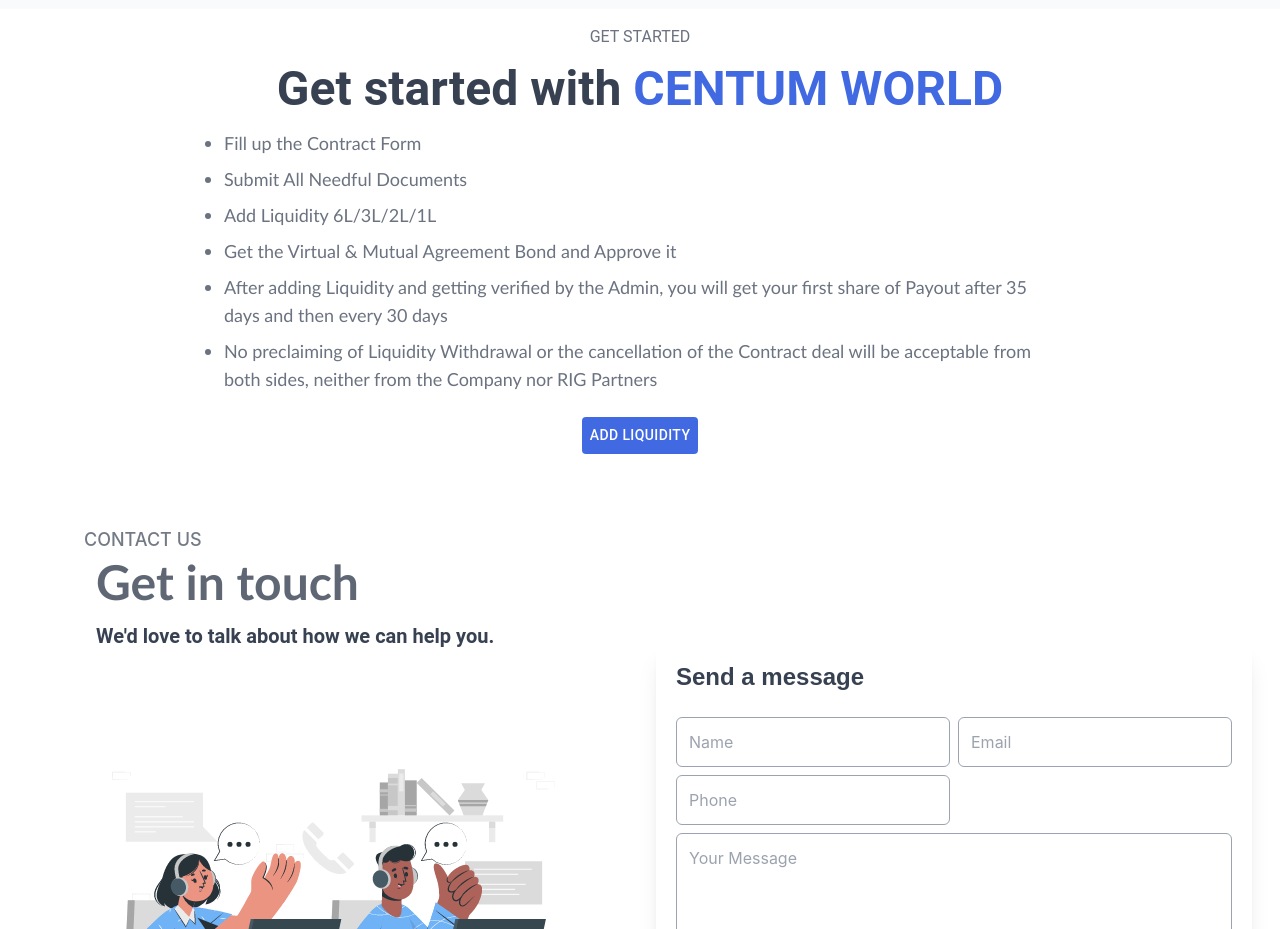
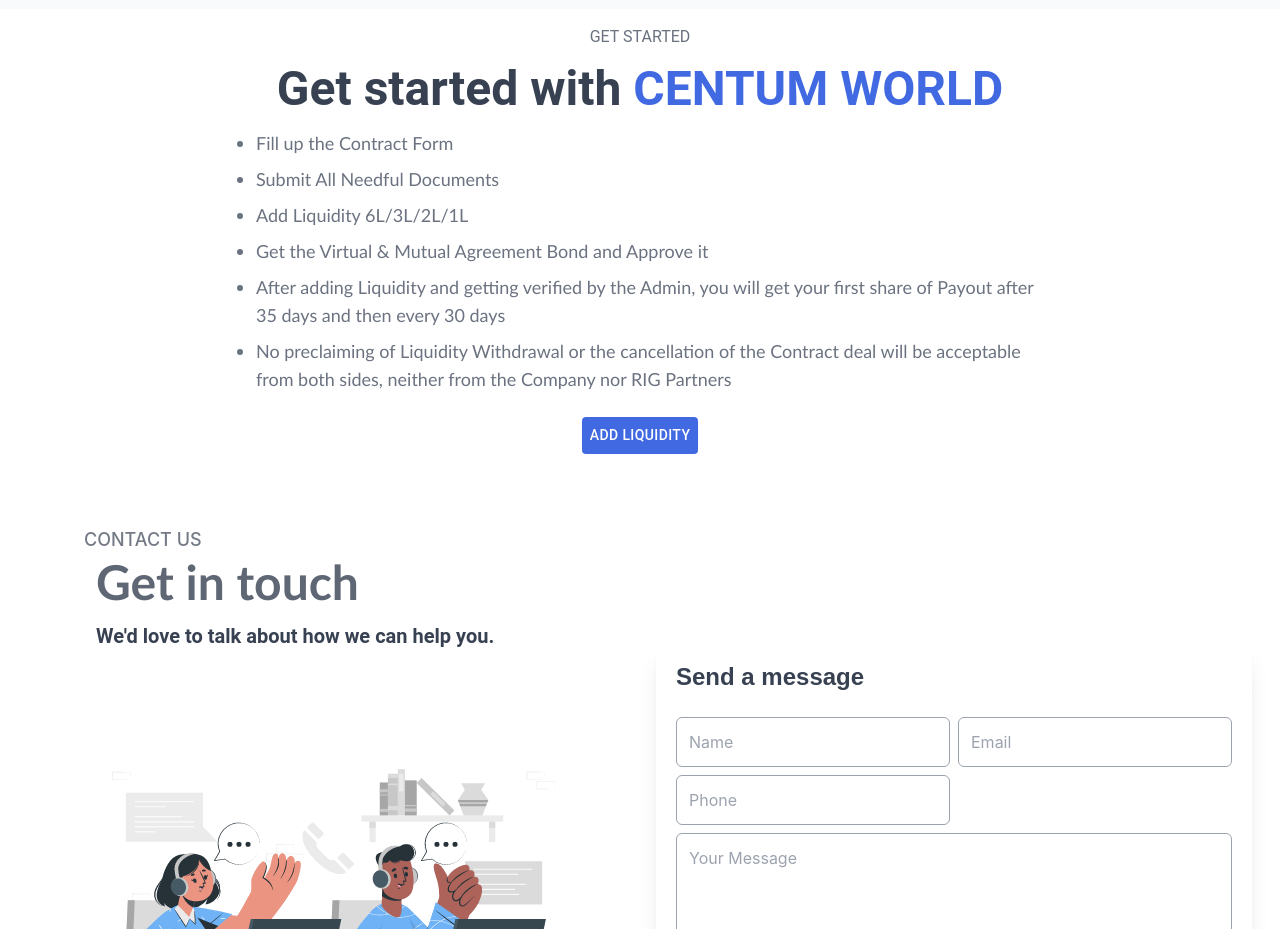
Before and after one commit to centum-world/mining-rig-portfolio, a React (Vite) app: page / in a window 1280 px wide. Shown: the part 4700-5629 px from the top of the page. Built offline with nearby package versions, Linux system fonts and the light colour scheme.

Commit message:
get started file modified in width

```diff
--- a/src/components/GetStarted.jsx
+++ b/src/components/GetStarted.jsx
@@ -35,7 +35,7 @@
       <div
         className={`${
           darkModeEnabled ? "text-gray-400" : "text-gray-500"
-        }  md:text-2xl flex items-center justify-center w-2/3`}
+        }  md:text-2xl flex items-center justify-center md:w-2/3 w-full pl-8`}
       >
         <ul className="list-disc font-calibri text-lg ">
           <li className="mb-2">Fill up the Contract Form</li>
```
